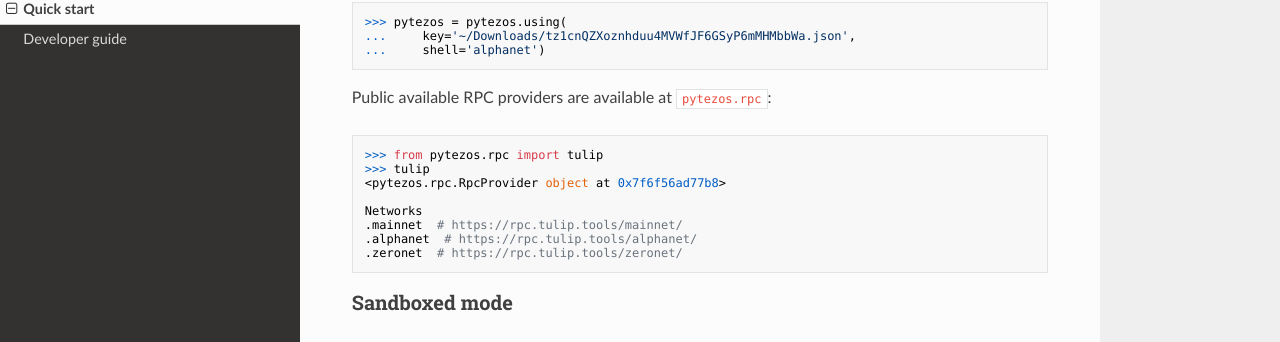
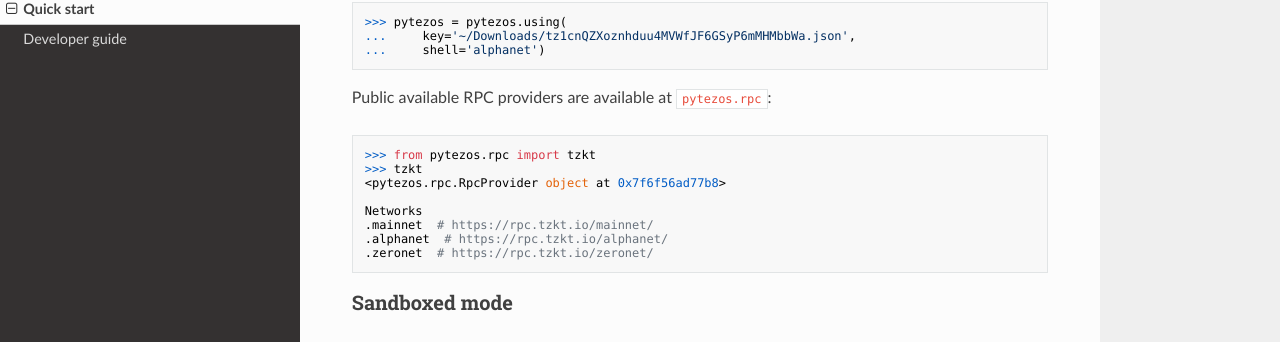
Before and after one commit to murbard/pytezos, an MkDocs documentation site: the page built from docs/index.md, in a window 1280 px wide and 900 px high, scrolled down 2213 px. Shown: the part 112-454 px from the top of the window. Built offline with MkDocs 1.6.1, drawn with Linux system fonts in a browser that asks for light colours; nearby versions of some CDN libraries.

Commit message:
update docs

````diff
--- a/docs/index.md
+++ b/docs/index.md
@@ -111,14 +111,14 @@
 
 Public available RPC providers are available at `pytezos.rpc`:
 ```python
->>> from pytezos.rpc import tulip
->>> tulip
+>>> from pytezos.rpc import tzkt
+>>> tzkt
 <pytezos.rpc.RpcProvider object at 0x7f6f56ad77b8>
 
 Networks
-.mainnet  # https://rpc.tulip.tools/mainnet/
-.alphanet  # https://rpc.tulip.tools/alphanet/
-.zeronet  # https://rpc.tulip.tools/zeronet/
+.mainnet  # https://rpc.tzkt.io/mainnet/
+.alphanet  # https://rpc.tzkt.io/alphanet/
+.zeronet  # https://rpc.tzkt.io/zeronet/
 ```
 
 ### Sandboxed mode
````
